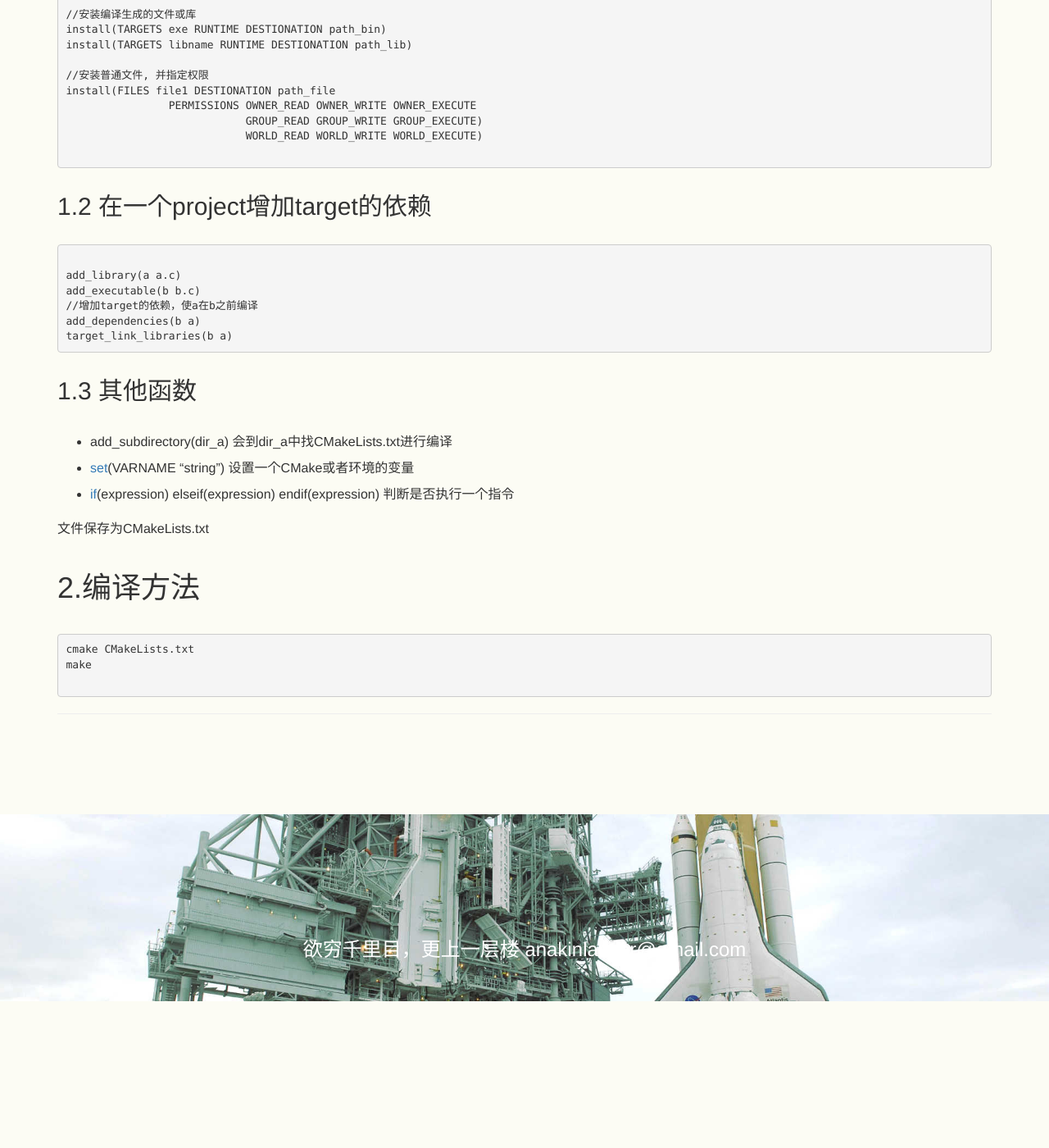
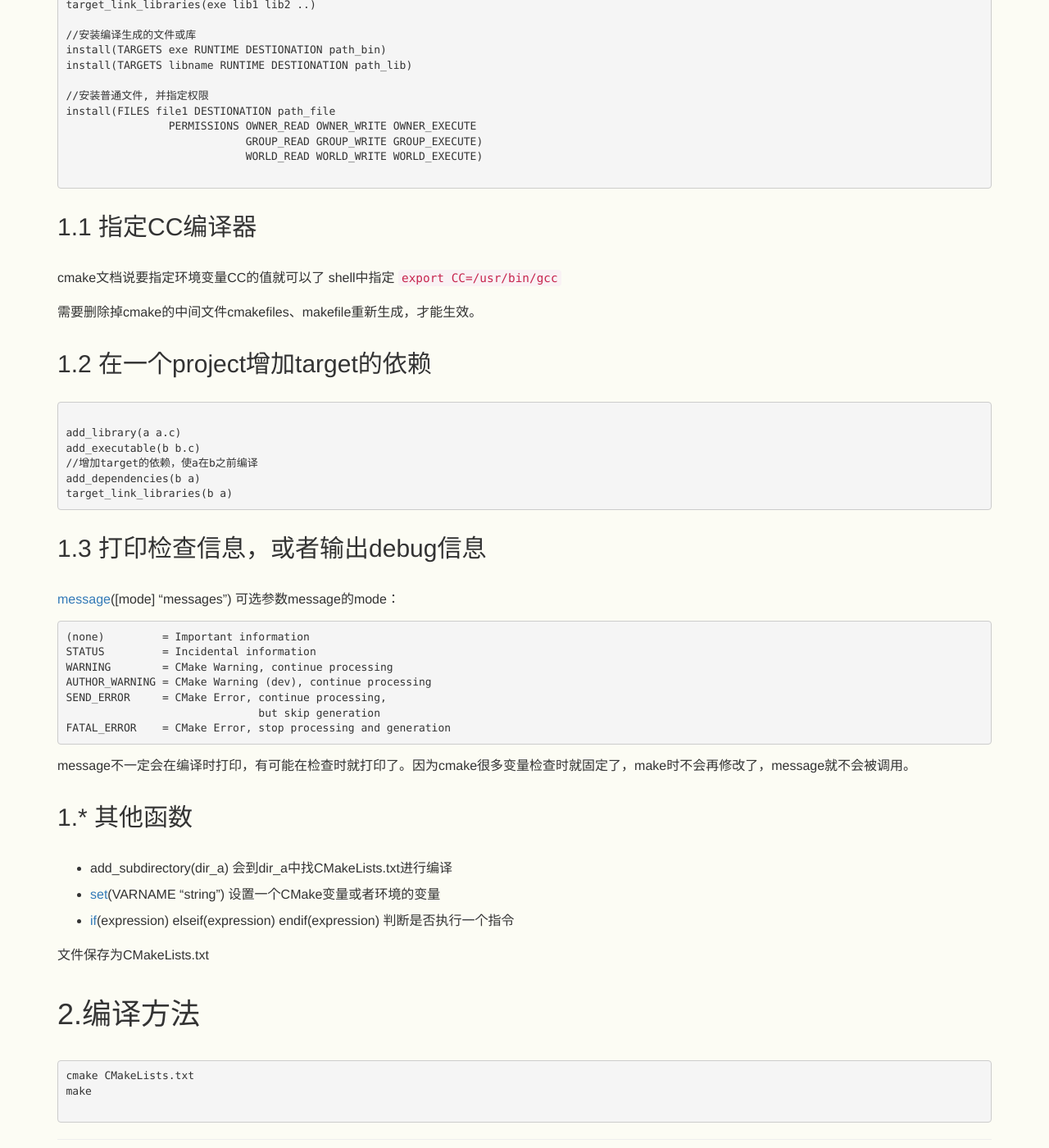
Before and after one commit to mikiya1991/mikiya_blog_pages, a Jekyll site: the page built from _posts/2018-10-15-cmake.md, in a window 1280 px wide and 1400 px high, scrolled down 1017 px. Shown: the whole window at 82% size. Built offline with Jekyll 4.4.1, drawn with Linux system fonts in a browser that asks for light colours; nearby versions of some CDN libraries; comment, search, counter and statistics services are not loaded; before the commit the page ends 2238 px from its top, so only the background shows below that; some of the changed text lies outside the part shown.

Commit message:
add(post): add some cmake

````diff
--- a/_posts/2018-10-15-cmake.md
+++ b/_posts/2018-10-15-cmake.md
@@ -7,23 +7,23 @@ keyword: cmake, 使用方法
 
 # cmake的使用方法
 
+[cmake文档位置](https://cmake.org/cmake/help/v3.0/index.html)
+
 ## 1.书写方法
 
 ```c
 
 //指定cmake 版本
-cmake_minimum_required(VERSION 2.8)
+cmake_minimum_required(VERSION 3.0)
 
-//指定项目名称
-project(test)
-
+//指定项目名称，和项目为C项目（或者CXX对于c++）
+project(test C)
 
 //指定头文件目录
 include_directories(dir1 dir2 ...)
 
 //指定link的库的目录
 link_directories(path1 path2 ...)
-
 
 //增加库目标，cmake中的库不需要指定名字为libxxx, 只要指定名字xxx就好了。cmake会自动处理
 add_library(libname src1.c src2.c ...)
@@ -46,6 +46,11 @@ install(FILES file1 DESTIONATION path_file
 
 ```
 
+## 1.1 指定CC编译器
+cmake文档说要指定环境变量CC的值就可以了 shell中指定 `export CC=/usr/bin/gcc`
+
+需要删除掉cmake的中间文件cmakefiles、makefile重新生成，才能生效。
+
 ## 1.2 在一个project增加target的依赖
 ```c
 
@@ -56,12 +61,28 @@ add_dependencies(b a)
 target_link_libraries(b a)
 ```
 
-## 1.3 其他函数
+## 1.3 打印检查信息，或者输出debug信息
+
+[message](https://cmake.org/cmake/help/v3.0/command/message.html)([mode] "messages")
+可选参数message的mode：
+
+	(none)         = Important information
+	STATUS         = Incidental information
+	WARNING        = CMake Warning, continue processing
+	AUTHOR_WARNING = CMake Warning (dev), continue processing
+	SEND_ERROR     = CMake Error, continue processing,
+	                              but skip generation
+	FATAL_ERROR    = CMake Error, stop processing and generation
+
+message不一定会在编译时打印，有可能在检查时就打印了。因为cmake很多变量检查时就固定了，make时不会再修改了，message就不会被调用。
+
+
+## 1.* 其他函数
 
 - add_subdirectory(dir_a)
 	会到dir_a中找CMakeLists.txt进行编译
 - [set](https://cmake.org/cmake/help/v3.0/command/set.html)(VARNAME "string")
-	设置一个CMake或者环境的变量
+	设置一个CMake变量或者环境的变量
 - [if](https://cmake.org/cmake/help/v3.0/command/if.html)(expression)  elseif(expression) endif(expression)
 	判断是否执行一个指令
 
````
